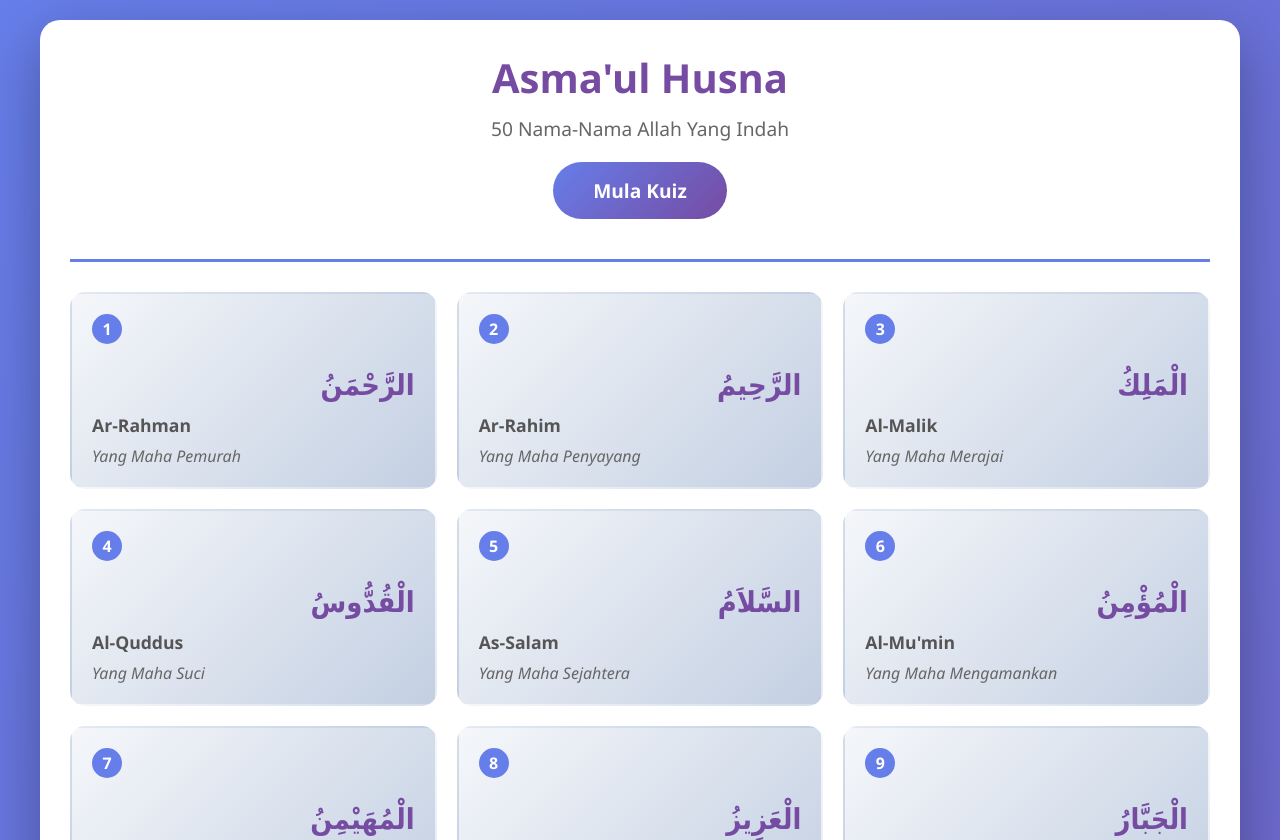
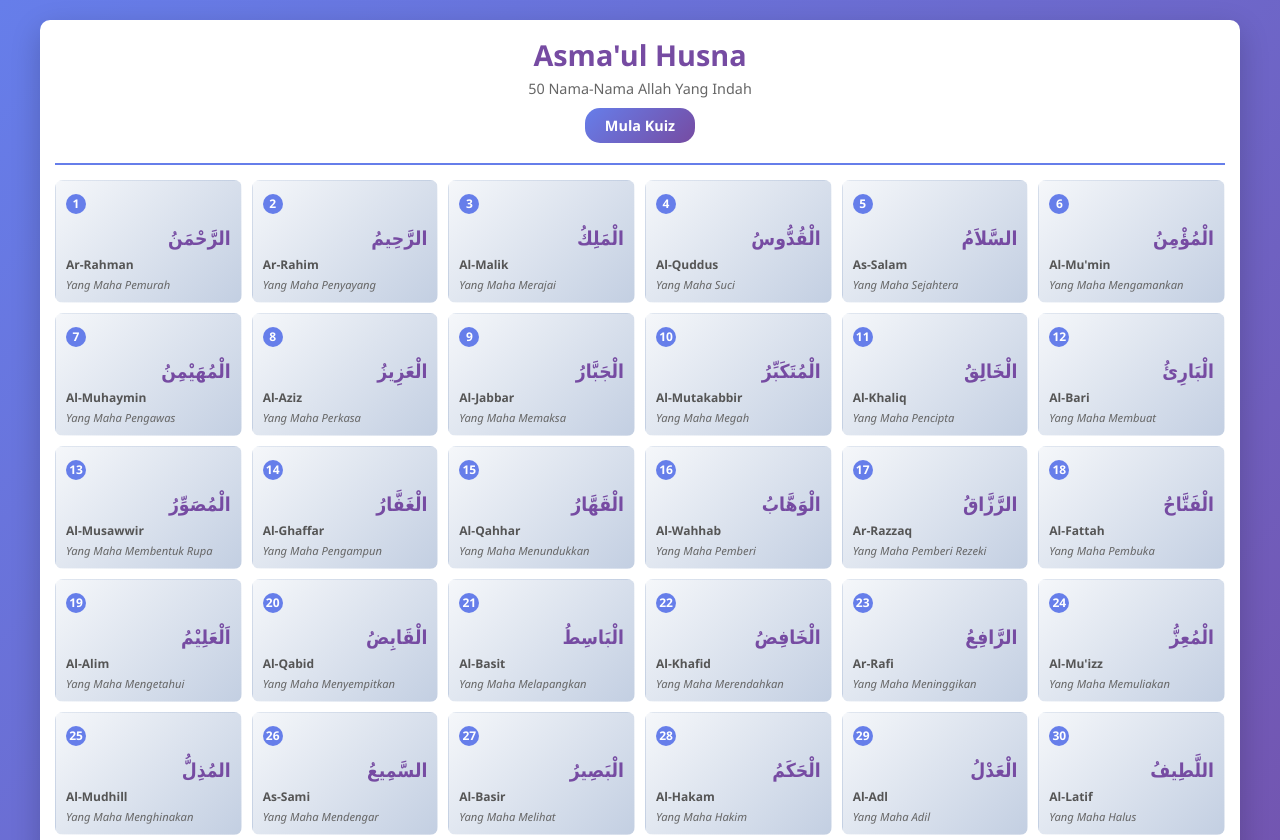
Before and after one commit to lutfitorla/asma-ul-husna-darjah-5, a plain HTML site: page index.html in a window 1280 px wide. Shown: the top 840 px of the page. Drawn offline with Linux system fonts and the light colour scheme.

Commit message:
Make index.html layout more compact to fit at least 20 items

```diff
--- a/assets/css/index.css
+++ b/assets/css/index.css
@@ -15,65 +15,65 @@ body {
     max-width: 1200px;
     margin: 0 auto;
     background: white;
-    border-radius: 20px;
-    box-shadow: 0 20px 60px rgba(0,0,0,0.3);
-    padding: 30px;
+    border-radius: 10px;
+    box-shadow: 0 10px 30px rgba(0,0,0,0.2);
+    padding: 15px;
 }
 
 header {
     text-align: center;
-    margin-bottom: 30px;
-    padding-bottom: 20px;
-    border-bottom: 3px solid #667eea;
+    margin-bottom: 15px;
+    padding-bottom: 10px;
+    border-bottom: 2px solid #667eea;
 }
 
 h1 {
     color: #764ba2;
-    font-size: 2.5em;
-    margin-bottom: 10px;
+    font-size: 1.8em;
+    margin-bottom: 5px;
 }
 
 .subtitle {
     color: #666;
-    font-size: 1.2em;
+    font-size: 0.9em;
 }
 
 .quiz-button {
     display: inline-block;
     background: linear-gradient(135deg, #667eea 0%, #764ba2 100%);
     color: white;
-    padding: 15px 40px;
-    border-radius: 30px;
+    padding: 8px 20px;
+    border-radius: 15px;
     text-decoration: none;
-    font-size: 1.2em;
+    font-size: 0.9em;
     font-weight: bold;
-    margin: 20px 0;
+    margin: 10px 0;
     transition: transform 0.3s, box-shadow 0.3s;
 }
 
 .quiz-button:hover {
-    transform: translateY(-3px);
-    box-shadow: 0 10px 25px rgba(102, 126, 234, 0.4);
+    transform: translateY(-2px);
+    box-shadow: 0 5px 15px rgba(102, 126, 234, 0.4);
 }
 
 .names-grid {
     display: grid;
-    grid-template-columns: repeat(auto-fill, minmax(280px, 1fr));
-    gap: 20px;
-    margin-top: 30px;
+    grid-template-columns: repeat(auto-fill, minmax(160px, 1fr));
+    gap: 10px;
+    margin-top: 15px;
 }
 
 .name-card {
     background: linear-gradient(135deg, #f5f7fa 0%, #c3cfe2 100%);
-    border-radius: 15px;
-    padding: 20px;
+    border-radius: 8px;
+    padding: 10px;
     transition: transform 0.3s, box-shadow 0.3s;
-    border: 2px solid transparent;
+    border: 1px solid transparent;
 }
 
 .name-card:hover {
-    transform: translateY(-5px);
-    box-shadow: 0 10px 25px rgba(0,0,0,0.1);
+    transform: translateY(-2px);
+    box-shadow: 0 5px 15px rgba(0,0,0,0.1);
     border-color: #667eea;
 }
 
@@ -82,32 +82,33 @@ h1 {
     background: #667eea;
     color: white;
     border-radius: 50%;
-    width: 30px;
-    height: 30px;
-    line-height: 30px;
+    width: 20px;
+    height: 20px;
+    line-height: 20px;
     text-align: center;
     font-weight: bold;
-    margin-bottom: 10px;
+    font-size: 0.75em;
+    margin-bottom: 5px;
 }
 
 .name-arabic {
-    font-size: 1.8em;
+    font-size: 1.2em;
     font-weight: bold;
     color: #764ba2;
-    margin: 10px 0;
+    margin: 5px 0;
     text-align: right;
     direction: rtl;
 }
 
 .name-transliteration {
-    font-size: 1.1em;
+    font-size: 0.75em;
     color: #555;
     font-weight: 600;
-    margin: 8px 0;
+    margin: 4px 0;
 }
 
 .name-malay {
-    font-size: 1em;
+    font-size: 0.7em;
     color: #666;
     font-style: italic;
 }
```
